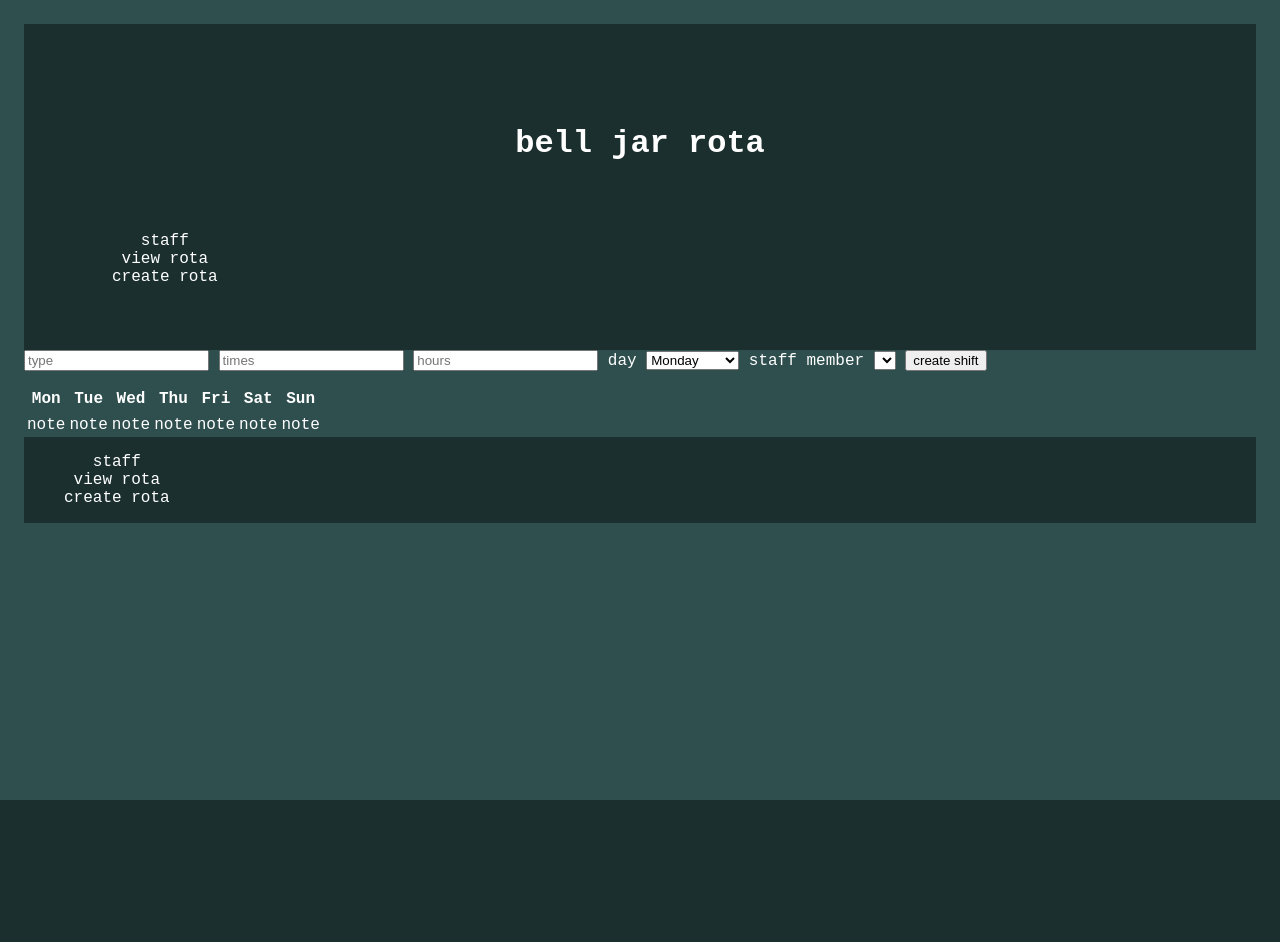
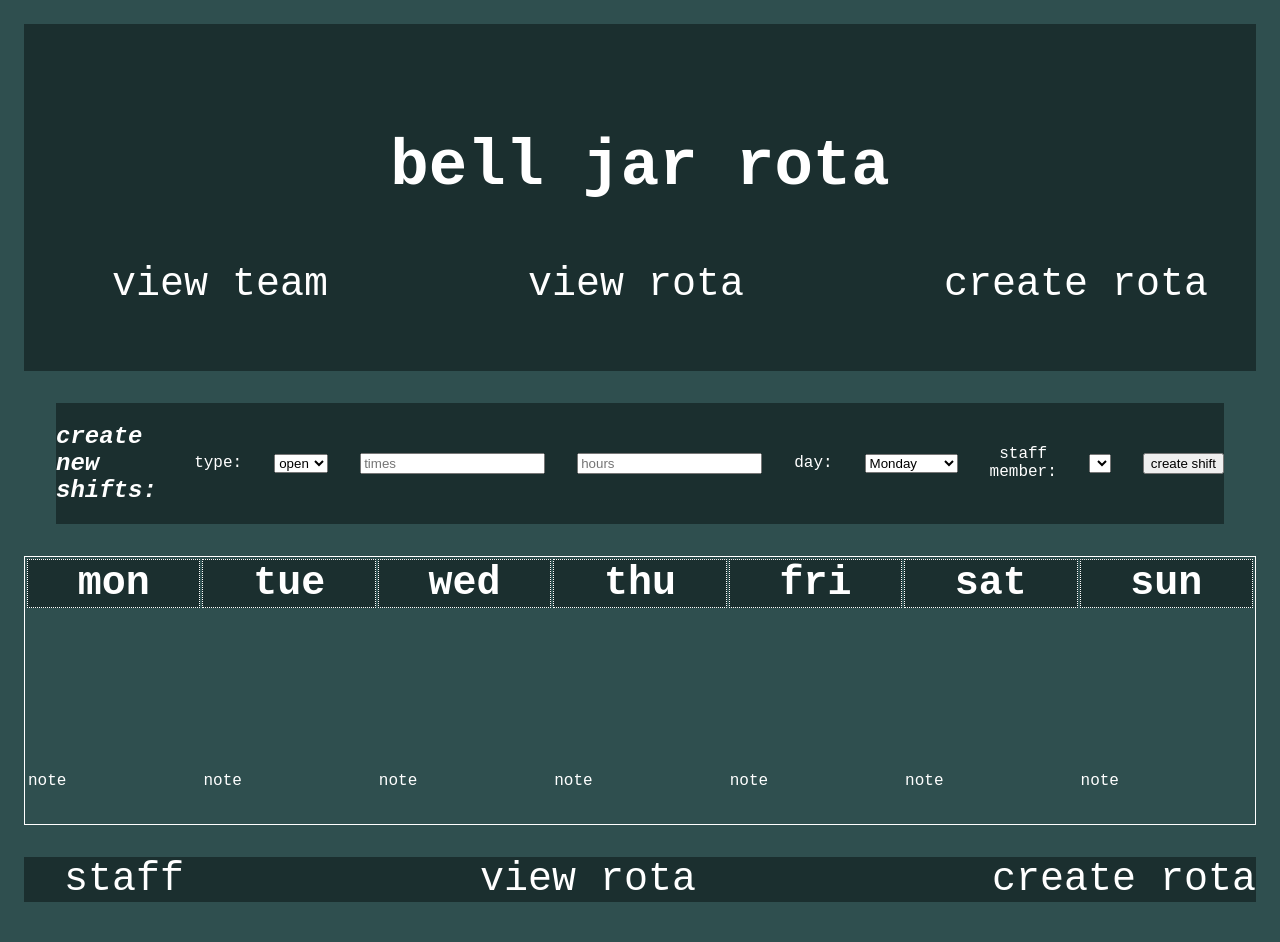
Before and after one commit to impregnablequestion/projects, a Flask app: page /shifts/create in a window 1280 px wide. Before the commit the page ends 800 px from the top, so only its background shows below. Run offline with Flask 2, Linux system fonts and the light colour scheme; data that the repository does not hold is empty; some libraries are stand-ins or nearby versions.

Commit message:
updated website look, formatted tables etc.

```diff
--- /dev/null
+++ b/project_1/belljar_rota/static/css/forms.css
@@ -0,0 +1,15 @@
+#form-label {
+    font-style: italic;
+    text-align: left;
+}
+
+#create_shift {
+    background-color: rgb(27, 47, 47);
+    margin: 2rem;
+    display: flex;
+    justify-content: center;
+    align-items: center;
+    gap: 2rem;
+    font-size: medium;
+    border: 1rem rgb(27, 47, 47);
+}
--- a/project_1/belljar_rota/static/css/style.css
+++ b/project_1/belljar_rota/static/css/general.css
@@ -13,6 +13,9 @@ header {
 
 article {
     text-align: left;
+    padding: 2rem;
+    margin: 2rem;
+    font-size: 24px;
 }
 
 aside {
@@ -21,11 +24,13 @@ aside {
     padding: 1rem;
     border: 10px;
     box-shadow: inset 2px 2px 0px 2px black;
+    margin: 3rem
 }
 
 h1 {
-    padding: 2rem;
+    padding: 1rem;
     font-weight: bolder;
+    font-size: 4rem
 }
 
 footer {
@@ -40,18 +45,7 @@ p {
     padding: 0.5rem;
 }
 
-a {
-    text-decoration: none;
-    color: white
-}
-
-a:hover {
-    text-decoration: wavy;
-    text-decoration: underline;
-    color: skyblue
-}
-
-nav {
+nav > ul {
     display: flex;
     justify-content: space-between;
 }
--- /dev/null
+++ b/project_1/belljar_rota/static/css/links.css
@@ -0,0 +1,14 @@
+a {
+    text-decoration: none;
+    color: white
+}
+
+nav > ul > li > a {
+    font-size: 2.5rem;
+}
+
+a:hover {
+    text-decoration: wavy;
+    text-decoration: underline;
+    color: hotpink
+}
--- /dev/null
+++ b/project_1/belljar_rota/static/css/tables.css
@@ -0,0 +1,29 @@
+table {
+    width: 100%;
+    border: 1px solid;
+    margin-top: 2rem;
+    margin-bottom: 2rem;
+}
+
+th {
+    background-color: rgb(27, 47, 47);
+    border: 1px dotted;
+    border-collapse: collapse;
+}
+
+th > a {
+    font-size: 2.5rem;
+}
+
+td {
+    padding-top: 4rem;
+    padding-bottom: 2rem
+}
+
+.view_edit_link {
+    color: hotpink
+}
+
+table > td > ul > li {
+    border: 2px dotted
+}
--- a/project_1/belljar_rota/templates/base.html
+++ b/project_1/belljar_rota/templates/base.html
@@ -3,7 +3,10 @@
     <meta charset="UTF-8">
     <meta http-equiv="X-UA-Compatible" content="IE=edge">
     <meta name="viewport" content="width=device-width, initial-scale=1.0">
-    <link rel="stylesheet" href="{{url_for('static', filename='css/style.css')}}">
+    <link rel="stylesheet" href="{{url_for('static', filename='css/general.css')}}">
+    <link rel="stylesheet" href="{{url_for('static', filename='css/links.css')}}">
+    <link rel="stylesheet" href="{{url_for('static', filename='css/tables.css')}}">
+    <link rel="stylesheet" href="{{url_for('static', filename='css/forms.css')}}">
     <title>bell jar rota</title>
 </head>
 <body>
@@ -11,17 +14,18 @@
         <h1><a href="/">bell jar rota</a></h1>
         <nav>
             <ul>
-                <li><a href="/staff/">staff</a></li>
+                <li><a href="/staff/">view team</a></li>
                 <li><a href="/shifts/">view rota</a></li>
                 <li><a href="/shifts/create">create rota</a></li>
             </ul>
         </nav>
     </header>
-    <article>
+
+    <main>
         {% block content %}
 
         {% endblock %}
-    </article>
+    </main>
     <footer>
         <nav>
             <ul>
--- a/project_1/belljar_rota/templates/shifts/create_rota.html
+++ b/project_1/belljar_rota/templates/shifts/create_rota.html
@@ -1,10 +1,18 @@
 {% extends 'base.html' %}
 {% block content %}
     <form id="create_shift" action="/shifts/create/post" method="post">
-        <input type="text" placeholder="type" name="type" id="type">
+        <h2 id="form-label">create new shifts:</h2>
+        <label for="type">type:</label>
+        <select name="type" id="type">
+            <option value="open">open</option>
+            <option value="cross">cross</option>
+            <option value="close">close</option>
+            <option value="office">office</option>
+            <option value="quiz">quiz</option>
+        </select>
         <input type="text" placeholder="times" name="times" id="times">
         <input type="text" placeholder="hours" name="hours" id="hours">
-        <label for="day">day</label>
+        <label for="day">day:</label>
         <select name="day" id="day">
             <option value="Mon">Monday</option>
             <option value="Tue">Tuesday</option>
@@ -14,7 +22,7 @@
             <option value="Sat">Saturday</option>
             <option value="Sun">Sunday</option>
         </select>
-        <label for="staff">staff member</label>
+        <label for="staff">staff member:</label>
         <select name="staff_id" id="staff">
             {% for staff_member in staff %}
                 <option value="{{staff_member.id}}">{{staff_member.name}}</option>
@@ -22,59 +30,62 @@
         </select>
         <input type="submit" value="create shift">
     </form>
+    </div>
     <table>
         <tr>
-            <th><a href="/shifts/Mon">Mon</a></th>
-            <th><a href="/shifts/Tue">Tue</a></th>
-            <th><a href="/shifts/Wed">Wed</a></th>
-            <th><a href="/shifts/Thu">Thu</a></th>
-            <th><a href="/shifts/Fri">Fri</a></th>
-            <th><a href="/shifts/Sat">Sat</a></th>
-            <th><a href="/shifts/Sun">Sun</a></th>
+            <th><a href="/shifts/Mon">mon</a></th>
+            <th><a href="/shifts/Tue">tue</a></th>
+            <th><a href="/shifts/Wed">wed</a></th>
+            <th><a href="/shifts/Thu">thu</a></th>
+            <th><a href="/shifts/Fri">fri</a></th>
+            <th><a href="/shifts/Sat">sat</a></th>
+            <th><a href="/shifts/Sun">sun</a></th>
         </tr>
         <tr>
             <td>{% for shift in mon_shifts %}
-                <h3>{{shift.staff_member.name}}, {{shift.times}}</h3>
-                <a href="/shifts/shift/{{ shift.id }}" class="view_edit_link">view and edit details</a>
-                <p>———————————————————————————</p>
+                <ul>
+                    <li><h3>{{shift.staff_member.name}}: {{shift.times}}</h3></li>
+                    <li><a href="/shifts/shift/{{ shift.id }}" class="view_edit_link">edit</a></li>
+                </ul>
             {% endfor %}
             </td>
             <td>{% for shift in tue_shifts %}
-                <h3>{{shift.staff_member.name}}, {{shift.times}}</h3>
-                <a href="/shifts/shift/{{ shift.id }}" class="view_edit_link">view and edit details</a>
-                <p>———————————————————————————</p>
+                <ul>
+                    <li><h3>{{shift.staff_member.name}}: {{shift.times}}</h3></li>
+                    <li><a href="/shifts/shift/{{ shift.id }}" class="view_edit_link">edit</a></li>
+                </ul>
             {% endfor %}
             </td>
             <td>{% for shift in wed_shifts %}
-                <h3>{{shift.staff_member.name}}, {{shift.times}}</h3>
-                <a href="/shifts/shift/{{ shift.id }}" class="view_edit_link">view and edit details</a>
-                <p>———————————————————————————</p>
+                <ul>
+                    <li><h3>{{shift.staff_member.name}}: {{shift.times}}</h3></li>
+                    <li><a href="/shifts/shift/{{ shift.id }}" class="view_edit_link">edit</a></li>
+                </ul>
             {% endfor %}
-            </td>
             <td>{% for shift in thu_shifts %}
-                <h3>{{shift.staff_member.name}}, {{shift.times}}</h3>
-                <a href="/shifts/shift/{{ shift.id }}" class="view_edit_link">view and edit details</a>
-                <p>———————————————————————————</p>
+                <ul>
+                    <li><h3>{{shift.staff_member.name}}: {{shift.times}}</h3></li>
+                    <li><a href="/shifts/shift/{{ shift.id }}" class="view_edit_link">edit</a></li>
+                </ul>
             {% endfor %}
-            </td>
             <td>{% for shift in fri_shifts %}
-                <h3>{{shift.staff_member.name}}, {{shift.times}}</h3>
-                <a href="/shifts/shift/{{ shift.id }}" class="view_edit_link">view and edit details</a>
-                <p>———————————————————————————</p>
+                <ul>
+                    <li><h3>{{shift.staff_member.name}}: {{shift.times}}</h3></li>
+                    <li><a href="/shifts/shift/{{ shift.id }}" class="view_edit_link">edit</a></li>
+                </ul>
             {% endfor %}
-            </td>
             <td>{% for shift in sat_shifts %}
-                <h3>{{shift.staff_member.name}}, {{shift.times}}</h3>
-                <a href="/shifts/shift/{{ shift.id }}" class="view_edit_link">view and edit details</a>
-                <p>———————————————————————————</p>
+                <ul>
+                    <li><h3>{{shift.staff_member.name}}: {{shift.times}}</h3></li>
+                    <li><a href="/shifts/shift/{{ shift.id }}" class="view_edit_link">edit</a></li>
+                </ul>
             {% endfor %}
-            </td>
             <td>{% for shift in sun_shifts %}
-                <h3>{{shift.staff_member.name}}, {{shift.times}}</h3>
-                <a href="/shifts/shift/{{ shift.id }}" class="view_edit_link">view and edit details</a>
-                <p>———————————————————————————</p>
+                <ul>
+                    <li><h3>{{shift.staff_member.name}}: {{shift.times}}</h3></li>
+                    <li><a href="/shifts/shift/{{ shift.id }}" class="view_edit_link">edit</a></li>
+                </ul>
             {% endfor %}
-            </td>
         </tr>
         <tr>
             <td>note</td>
--- a/project_1/belljar_rota/templates/staff/staff.html
+++ b/project_1/belljar_rota/templates/staff/staff.html
@@ -1,12 +1,11 @@
 {% extends 'base.html' %}
 {% block content %}
-    <h1>
+    <h2>
         current staff
-    </h1>
+    </h2>
     <ul>
         {% for staff_member in staff %}
             <li><a href="/staff/{{staff_member.id}}">{{staff_member.name}}</a></li>
-            <li>name: {{staff_member.name}}</li>
         {% endfor %}
     </ul>
     <h2>
```
Also changed, not shown: project_1/belljar_rota/templates/shifts/rota.html (+28 -26 lines).
